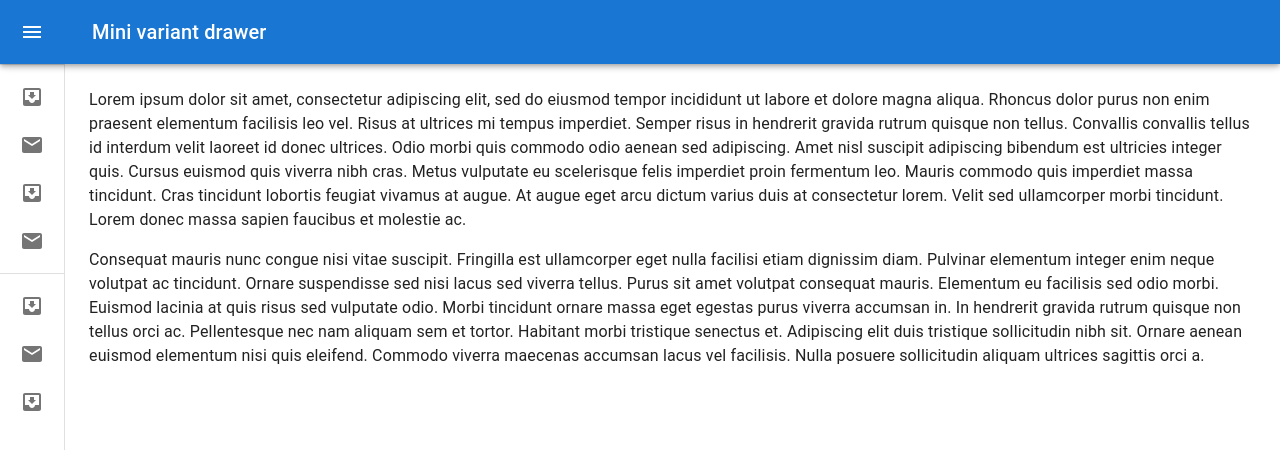
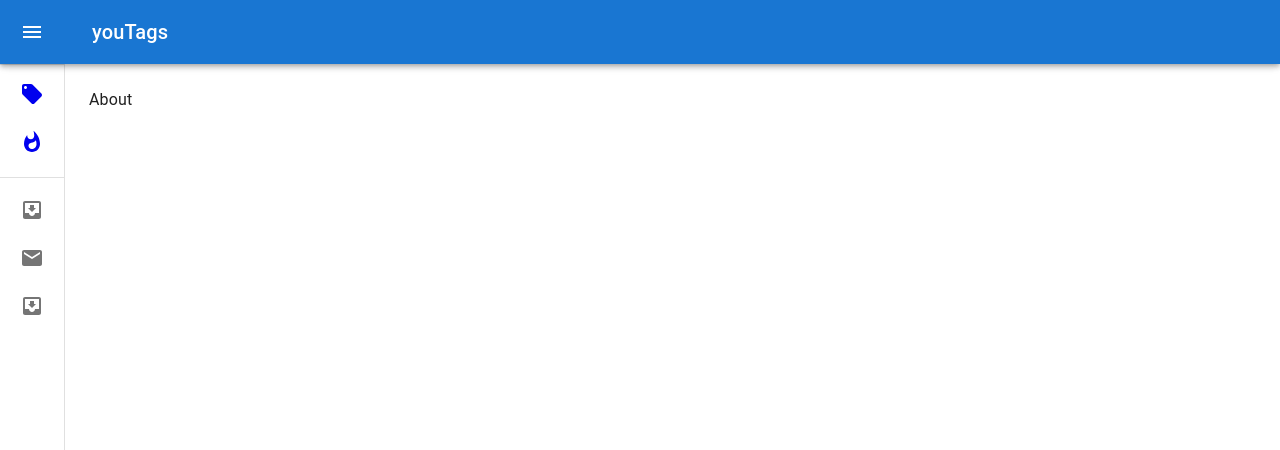
Before and after one commit to Jeeva-B/youTag-client, a React (Create React App) app: page /About in a window 1280 px wide. Shown: the top 450 px of the page. Built offline with nearby package versions, Linux system fonts and the light colour scheme.

Commit message:
Added Routes.

```diff
--- /dev/null
+++ b/src/About.js
@@ -0,0 +1,9 @@
+import React from 'react';
+
+const About = () => {
+    return (
+        <div>About</div>
+    );
+};
+
+export default About;
--- /dev/null
+++ b/src/Home.js
@@ -0,0 +1,9 @@
+import React from 'react';
+
+const Home = () => {
+    return (
+        <div>Home</div>
+    );
+};
+
+export default Home;
--- a/src/Layout.js
+++ b/src/Layout.js
@@ -18,6 +18,9 @@ import ListItemIcon from '@mui/material/ListItemIcon';
 import ListItemText from '@mui/material/ListItemText';
 import InboxIcon from '@mui/icons-material/MoveToInbox';
 import MailIcon from '@mui/icons-material/Mail';
+import AppRoutes from './routes/AppRoutes';
+import { Link } from 'react-router-dom';
+import { sideBarList } from './constant/SideBar';
 
 const drawerWidth = 240;
 
@@ -59,14 +62,6 @@ const AppBar = styled(MuiAppBar, {
         easing: theme.transitions.easing.sharp,
         duration: theme.transitions.duration.leavingScreen,
     }),
-    ...(open && {
-        marginLeft: drawerWidth,
-        width: `calc(100% - ${drawerWidth}px)`,
-        transition: theme.transitions.create(['width', 'margin'], {
-            easing: theme.transitions.easing.sharp,
-            duration: theme.transitions.duration.enteringScreen,
-        }),
-    }),
 }));
 
 const Drawer = styled(MuiDrawer, { shouldForwardProp: (prop) => prop !== 'open' })(
@@ -91,7 +86,7 @@ export default function MiniDrawer() {
     const [open, setOpen] = React.useState(false);
 
     const handleDrawerOpen = () => {
-        setOpen(true);
+        setOpen(!open);
     };
 
     const handleDrawerClose = () => {
@@ -110,13 +105,12 @@ export default function MiniDrawer() {
                         edge="start"
                         sx={{
                             marginRight: 5,
-                            ...(open && { display: 'none' }),
                         }}
                     >
                         <MenuIcon />
                     </IconButton>
                     <Typography variant="h6" noWrap component="div">
-                        Mini variant drawer
+                        youTags
                     </Typography>
                 </Toolbar>
             </AppBar>
@@ -128,7 +122,31 @@ export default function MiniDrawer() {
                 </DrawerHeader>
                 <Divider />
                 <List>
-                    {['Inbox', 'Starred', 'Send email', 'Drafts'].map((text, index) => (
+
+                    {sideBarList.map((item, index) => (
+                        <ListItem key={index} disablePadding sx={{ display: 'block' }}>
+                            <ListItemButton
+                                sx={{
+                                    minHeight: 48,
+                                    justifyContent: open ? 'initial' : 'center',
+                                    px: 2.5,
+                                }}
+                            >
+                                <ListItemIcon
+                                    sx={{
+                                        minWidth: 0,
+                                        mr: open ? 3 : 'auto',
+                                        justifyContent: 'center',
+                                    }}
+                                >
+                                    <Link to={item.path}>{item.icon}</Link>
+                                </ListItemIcon>
+                                <ListItemText primary={item.name} sx={{ opacity: open ? 1 : 0 }} />
+                            </ListItemButton>
+                        </ListItem>
+                    ))}
+
+                    {/* {['Inbox', 'Starred', 'Send email', 'Drafts'].map((text, index) => (
                         <ListItem key={text} disablePadding sx={{ display: 'block' }}>
                             <ListItemButton
                                 sx={{
@@ -144,12 +162,12 @@ export default function MiniDrawer() {
                                         justifyContent: 'center',
                                     }}
                                 >
-                                    {index % 2 === 0 ? <InboxIcon /> : <MailIcon />}
+                                    <Link to='/about'><InboxIcon /></Link>
                                 </ListItemIcon>
                                 <ListItemText primary={text} sx={{ opacity: open ? 1 : 0 }} />
                             </ListItemButton>
                         </ListItem>
-                    ))}
+                    ))} */}
                 </List>
                 <Divider />
                 <List>
@@ -179,33 +197,7 @@ export default function MiniDrawer() {
             </Drawer>
             <Box component="main" sx={{ flexGrow: 1, p: 3 }}>
                 <DrawerHeader />
-                <Typography paragraph>
-                    Lorem ipsum dolor sit amet, consectetur adipiscing elit, sed do eiusmod
-                    tempor incididunt ut labore et dolore magna aliqua. Rhoncus dolor purus non
-                    enim praesent elementum facilisis leo vel. Risus at ultrices mi tempus
-                    imperdiet. Semper risus in hendrerit gravida rutrum quisque non tellus.
-                    Convallis convallis tellus id interdum velit laoreet id donec ultrices.
-                    Odio morbi quis commodo odio aenean sed adipiscing. Amet nisl suscipit
-                    adipiscing bibendum est ultricies integer quis. Cursus euismod quis viverra
-                    nibh cras. Metus vulputate eu scelerisque felis imperdiet proin fermentum
-                    leo. Mauris commodo quis imperdiet massa tincidunt. Cras tincidunt lobortis
-                    feugiat vivamus at augue. At augue eget arcu dictum varius duis at
-                    consectetur lorem. Velit sed ullamcorper morbi tincidunt. Lorem donec massa
-                    sapien faucibus et molestie ac.
-                </Typography>
-                <Typography paragraph>
-                    Consequat mauris nunc congue nisi vitae suscipit. Fringilla est ullamcorper
-                    eget nulla facilisi etiam dignissim diam. Pulvinar elementum integer enim
-                    neque volutpat ac tincidunt. Ornare suspendisse sed nisi lacus sed viverra
-                    tellus. Purus sit amet volutpat consequat mauris. Elementum eu facilisis
-                    sed odio morbi. Euismod lacinia at quis risus sed vulputate odio. Morbi
-                    tincidunt ornare massa eget egestas purus viverra accumsan in. In hendrerit
-                    gravida rutrum quisque non tellus orci ac. Pellentesque nec nam aliquam sem
-                    et tortor. Habitant morbi tristique senectus et. Adipiscing elit duis
-                    tristique sollicitudin nibh sit. Ornare aenean euismod elementum nisi quis
-                    eleifend. Commodo viverra maecenas accumsan lacus vel facilisis. Nulla
-                    posuere sollicitudin aliquam ultrices sagittis orci a.
-                </Typography>
+                <AppRoutes />
             </Box>
         </Box>
     );
--- /dev/null
+++ b/src/constant/SideBar.js
@@ -0,0 +1,14 @@
+import LocalOfferIcon from '@mui/icons-material/LocalOffer';
+import WhatshotIcon from '@mui/icons-material/Whatshot';
+
+export const sideBarList = [{
+    name: 'Tags',
+    icon: <LocalOfferIcon />,
+    path: '/'
+},
+{
+    name: 'Trending',
+    icon: <WhatshotIcon />,
+    path: '/trending'
+}
+];
--- a/src/index.js
+++ b/src/index.js
@@ -1,5 +1,6 @@
 import React from 'react';
 import ReactDOM from 'react-dom/client';
+import { BrowserRouter } from "react-router-dom";
 import './index.css';
 // import App from './App';
 import Layout from './Layout';
@@ -7,9 +8,9 @@ import reportWebVitals from './reportWebVitals';
 
 const root = ReactDOM.createRoot(document.getElementById('root'));
 root.render(
-  <React.StrictMode>
+  <BrowserRouter>
     <Layout />
-  </React.StrictMode>
+  </BrowserRouter>
 );
 
 // If you want to start measuring performance in your app, pass a function
--- /dev/null
+++ b/src/routes/AppRoutes.js
@@ -0,0 +1,16 @@
+import { Routes, Route } from "react-router-dom";
+import App from '../App';
+import Home from "../Home";
+import About from "../About";
+
+const AppRoutes = () => {
+    return (
+        <Routes>
+            <Route path="/" element={<Home />} />
+            <Route path="/About" element={<About />} />
+            <Route path="/App" element={<App />} />
+        </Routes>
+    );
+};
+
+export default AppRoutes;
```
